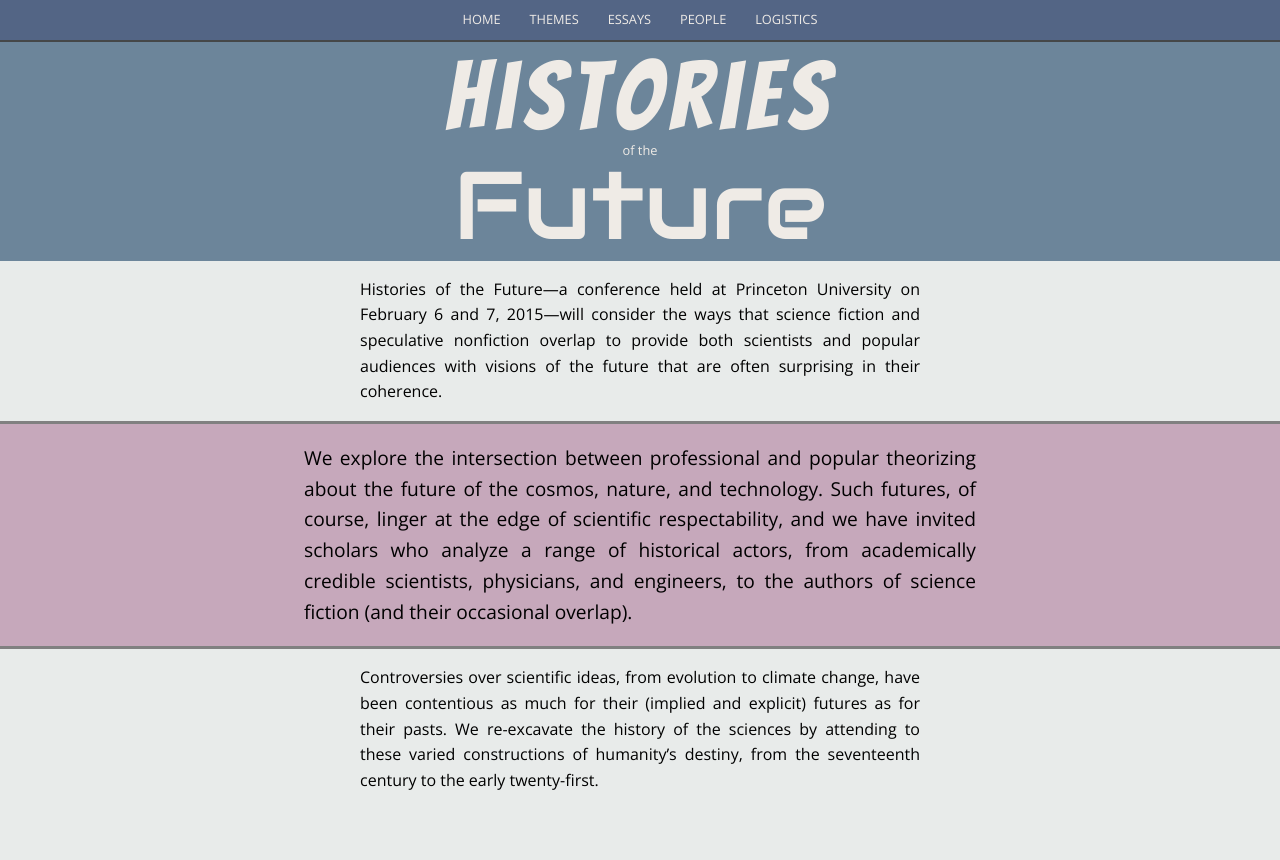
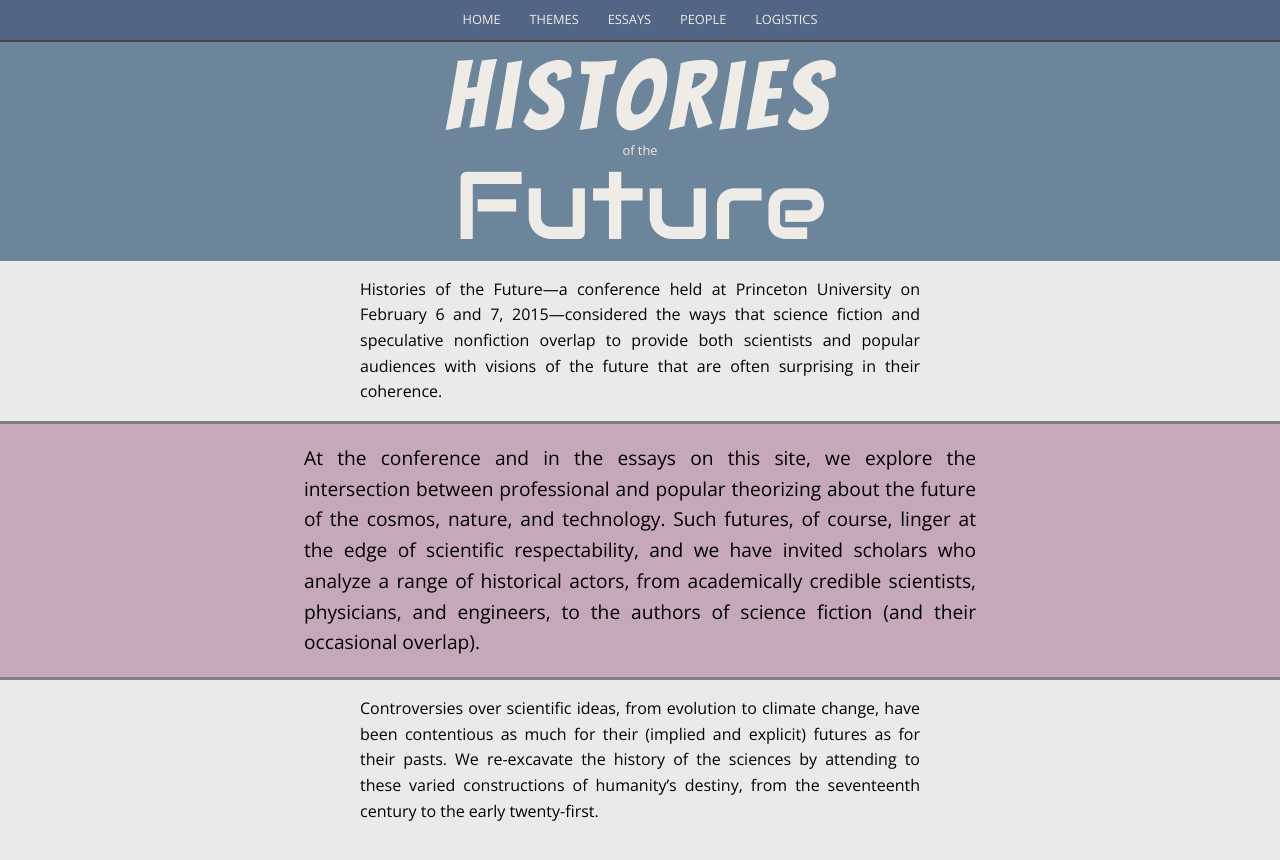
Before and after one commit to historiesofthefuture/historiesofthefuture, a Jekyll site: the page index.html, which Jekyll copies as it is, in a window 1280 px wide. Shown: the top 860 px of the page. Built offline with Jekyll 4.4.1, drawn with Linux system fonts in a browser that asks for light colours; nearby versions of some CDN libraries; some web fonts are replaced.

Commit message:
Update index.html

```diff
--- a/index.html
+++ b/index.html
@@ -42,12 +42,12 @@
 
 <div class="home_container top">
 <p>
-	Histories of the Future—a conference held at Princeton University on February 6 and 7, 2015—will consider the ways that science fiction and speculative nonfiction overlap to provide both scientists and popular audiences with visions of the future that are often surprising in their coherence.</p>
+	Histories of the Future—a conference held at Princeton University on February 6 and 7, 2015—considered the ways that science fiction and speculative nonfiction overlap to provide both scientists and popular audiences with visions of the future that are often surprising in their coherence.</p>
 </div>
 
 <div class="home_container middle">
 <p>
-  We explore the intersection between professional and popular theorizing about the future of the cosmos, nature, and technology. Such futures, of course, linger at the edge of scientific respectability, and we have invited scholars who analyze a range of historical actors, from academically credible scientists, physicians, and engineers, to the authors of science fiction (and their occasional overlap).</p>
+  At the conference and in the essays on this site, we explore the intersection between professional and popular theorizing about the future of the cosmos, nature, and technology. Such futures, of course, linger at the edge of scientific respectability, and we have invited scholars who analyze a range of historical actors, from academically credible scientists, physicians, and engineers, to the authors of science fiction (and their occasional overlap).</p>
 </div>
 <div class="home_container bottom">
 <p class="bottom">
```
